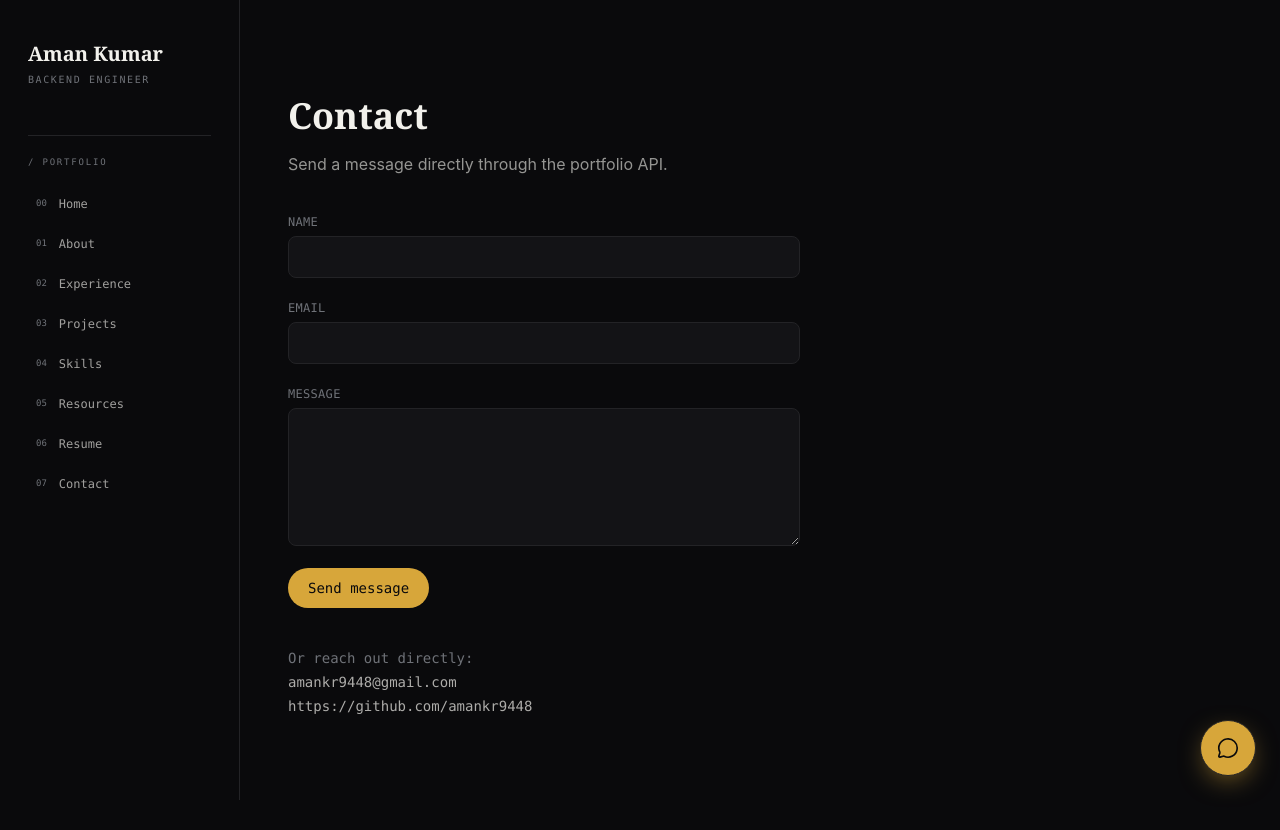
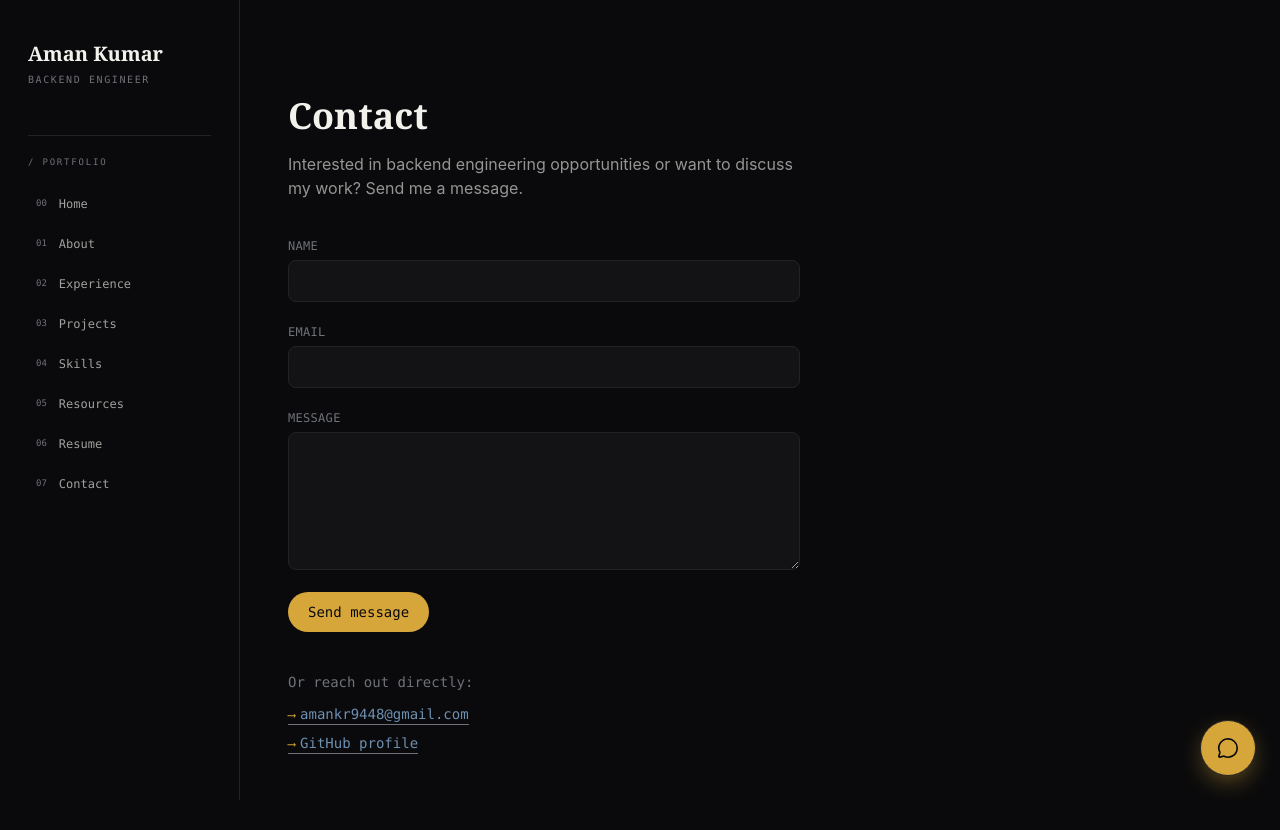
Before and after one commit to amankr9448/Professional-Portfolio, a Next.js app in the folder frontend/: page /contact in a window 1280 px wide. Shown: the top 830 px of the page. Built offline with nearby package versions, Linux system fonts and the light colour scheme; no server answers.

Commit message:
Update contact page text and enhance project evidence links

```diff
--- a/frontend/src/app/contact/page.tsx
+++ b/frontend/src/app/contact/page.tsx
@@ -7,7 +7,7 @@ export default function Contact() {
     <div className="max-w-lg">
       <h1 className="font-display text-3xl font-semibold text-paper lg:text-4xl">Contact</h1>
       <p className="mt-4 text-paper/60">
-        Send a message directly through the portfolio API.
+        Interested in backend engineering opportunities or want to discuss my work? Send me a message.
       </p>
 
       <form className="mt-8 space-y-4" action={`${apiBaseUrl}/api/contact/`} method="POST">
@@ -40,11 +40,15 @@ export default function Contact() {
         </button>
       </form>
 
-      <div className="mt-10 flex flex-col gap-1 font-mono text-sm text-paper/70">
-        <span className="text-slate">Or reach out directly:</span>
-        <span>{profile.contact.email}</span>
-        <span>{profile.contact.github}</span>
-        <span>{profile.contact.linkedin}</span>
+      <div className="mt-10 flex flex-col items-start gap-2 font-mono text-sm text-paper/70">
+        <span className="mb-1 text-slate">Or reach out directly:</span>
+        <a className="evidence-link" href={`mailto:${profile.contact.email}`}>{profile.contact.email}</a>
+        {profile.contact.github && (
+          <a className="evidence-link" href={profile.contact.github} target="_blank" rel="noreferrer">GitHub profile</a>
+        )}
+        {profile.contact.linkedin && (
+          <a className="evidence-link" href={profile.contact.linkedin} target="_blank" rel="noreferrer">LinkedIn profile</a>
+        )}
       </div>
     </div>
   );
--- a/frontend/src/app/page.tsx
+++ b/frontend/src/app/page.tsx
@@ -22,7 +22,8 @@ export default function Home() {
             <p className="mt-6 max-w-2xl text-base leading-relaxed text-paper/65">{profile.summary}</p>
             <div className="mt-7"><SocialRow /></div>
             <div className="mt-8 flex flex-wrap gap-3">
-              <Link href="/resume" className="rounded-lg bg-paper px-5 py-3 font-mono text-sm font-medium text-void transition hover:brightness-90">View resume</Link>
+              <Link href="/contact" className="rounded-lg bg-paper px-5 py-3 font-mono text-sm font-medium text-void transition hover:brightness-90">Contact me</Link>
+              <a href="/resume.pdf" download className="rounded-lg border border-line bg-surface/60 px-5 py-3 font-mono text-sm text-paper/80 transition hover:border-steel hover:text-paper">Download resume</a>
               <Link href="/projects" className="rounded-lg border border-line bg-surface/60 px-5 py-3 font-mono text-sm text-paper/80 transition hover:border-steel hover:text-paper">Explore engineering work</Link>
             </div>
           </div>
@@ -58,6 +59,7 @@ export default function Home() {
       </section>
 
       <Reveal className="mt-16">
+        <p className="mb-3 font-mono text-[10px] uppercase tracking-[0.18em] text-slate">Selected production outcomes · details in experience and case studies</p>
         <div className="grid grid-cols-2 gap-px overflow-hidden rounded-xl border border-line bg-line sm:grid-cols-4">
           {profile.metrics.map((metric) => (
             <div key={metric.label} className="bg-surface px-4 py-5">
--- a/frontend/src/app/projects/page.tsx
+++ b/frontend/src/app/projects/page.tsx
@@ -30,6 +30,20 @@ export default function Projects() {
                 <div className="mt-4 flex flex-wrap gap-2">
                   {project.technologies.map((tech) => <TechPill key={tech} name={tech} />)}
                 </div>
+                {(project.evidence.github || project.evidence.demo) && (
+                  <div className="mt-4 flex flex-wrap gap-x-5 gap-y-2">
+                    {project.evidence.github && (
+                      <a href={project.evidence.github} target="_blank" rel="noreferrer" className="evidence-link font-mono text-xs">
+                        GitHub repository / README
+                      </a>
+                    )}
+                    {project.evidence.demo && (
+                      <a href={project.evidence.demo} target="_blank" rel="noreferrer" className="evidence-link font-mono text-xs">
+                        Open live demo
+                      </a>
+                    )}
+                  </div>
+                )}
                 {project.metrics.length > 0 && (
                   <div className="mt-5 grid grid-cols-2 gap-px overflow-hidden rounded-lg border border-line bg-line sm:grid-cols-4">
                     {project.metrics.map((metric) => (
--- a/frontend/src/content/profile.json
+++ b/frontend/src/content/profile.json
@@ -1,7 +1,7 @@
 {
   "name": "Aman Kumar",
   "role": "Backend Engineer",
-  "positioning": "Backend engineer specializing in Python and Django systems that hold up under real production load.",
+  "positioning": "Backend Engineer | Python, Django, PostgreSQL, AWS",
   "location": "Bengaluru, India",
   "currentRole": {
     "title": "Software Developer",
--- a/frontend/src/content/projects.json
+++ b/frontend/src/content/projects.json
@@ -93,7 +93,7 @@
       { "question": "Why static + Django API?", "answer": "Most portfolio content does not change per request, so static delivery is a better fit; Django remains only where server-side behavior adds value." },
       { "question": "Why evidence links?", "answer": "The portfolio should make technical claims inspectable instead of asking a recruiter or interviewer to take them on faith." }
     ],
-    "evidence": { "github": "", "demo": "", "diagram": "" },
+    "evidence": { "github": "https://github.com/amankr9448/Professional-Portfolio", "demo": "", "diagram": "" },
     "lessons": "Content quality comes before the AI assistant: retrieval is only useful when there is real engineering material to ground it on.",
     "technologies": ["Next.js", "Django", "PostgreSQL", "Redis", "Docker"],
     "metrics": []
```
